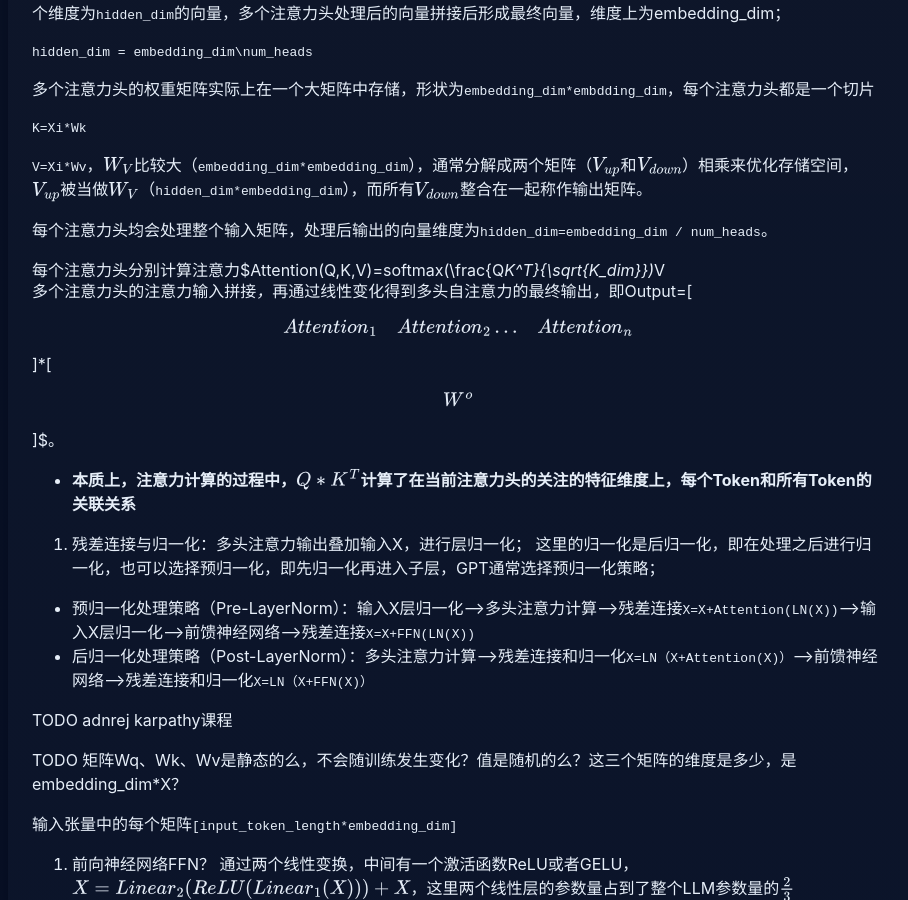
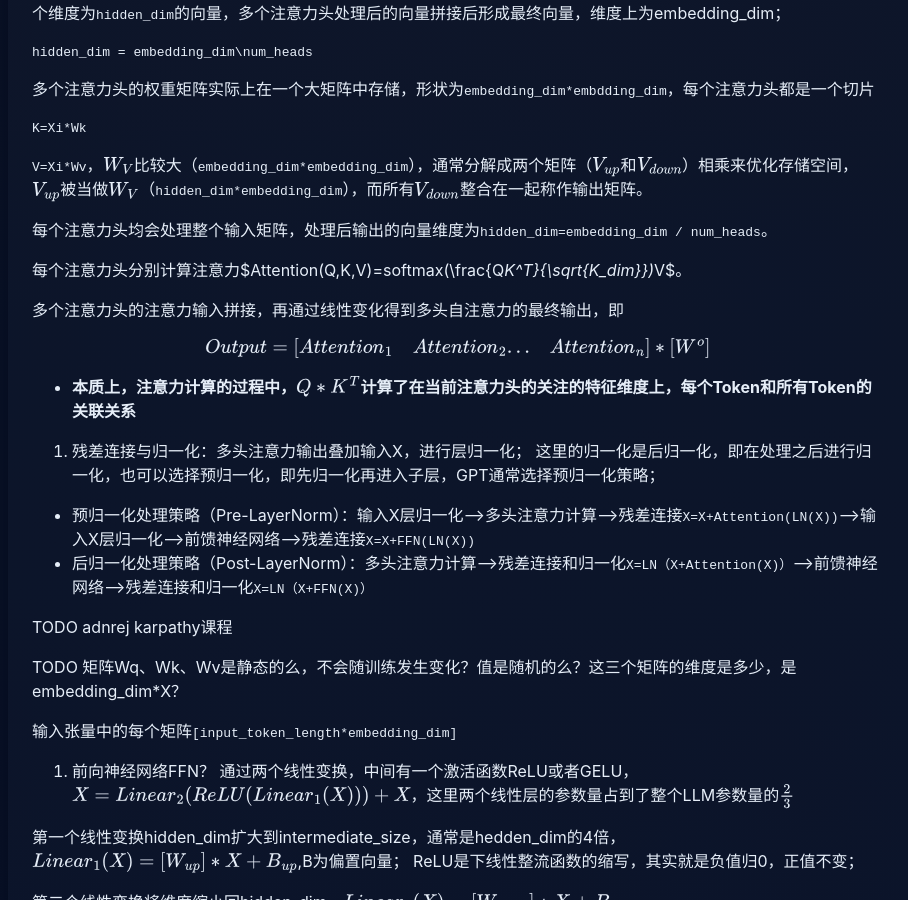
Before and after one commit to zomo-space/The-Monologue-Lab, a Jekyll site: the page built from notes/ai/Transformer.md, in a window 1280 px wide and 900 px high, scrolled down 3319 px. Shown: the whole window, without its empty margins (182-1090 px from the left). Built offline with Jekyll 4.4.1, drawn with Linux system fonts in a browser that asks for light colours; our own code applies the rules of GitHub Pages for plain Markdown files.

Commit message:
修复数学公式显示问题

```diff
--- a/notes/ai/Transformer.md
+++ b/notes/ai/Transformer.md
@@ -113,8 +113,11 @@ Q\K\V 计算过程
 
 每个注意力头均会处理整个输入矩阵，处理后输出的向量维度为`hidden_dim=embedding_dim / num_heads`。
 
-每个注意力头分别计算注意力$Attention(Q,K,V)=softmax(\frac{Q*K^T}{\sqrt{K_dim}})*V$
-多个注意力头的注意力输入拼接，再通过线性变化得到多头自注意力的最终输出，即$Output=[\begin{matrix} Attention_1 & Attention_2... & Attention_n \end{matrix}]*[\begin{matrix}W^o\end{matrix}]$。
+每个注意力头分别计算注意力$Attention(Q,K,V)=softmax(\frac{Q*K^T}{\sqrt{K_dim}})*V$。
+
+多个注意力头的注意力输入拼接，再通过线性变化得到多头自注意力的最终输出，即
+
+$$Output=[\begin{matrix} Attention_1 & Attention_2... & Attention_n \end{matrix}]*[\begin{matrix}W^o\end{matrix}]$$
 
 - **本质上，注意力计算的过程中，$Q*K^T$计算了在当前注意力头的关注的特征维度上，每个Token和所有Token的关联关系**
 
```
